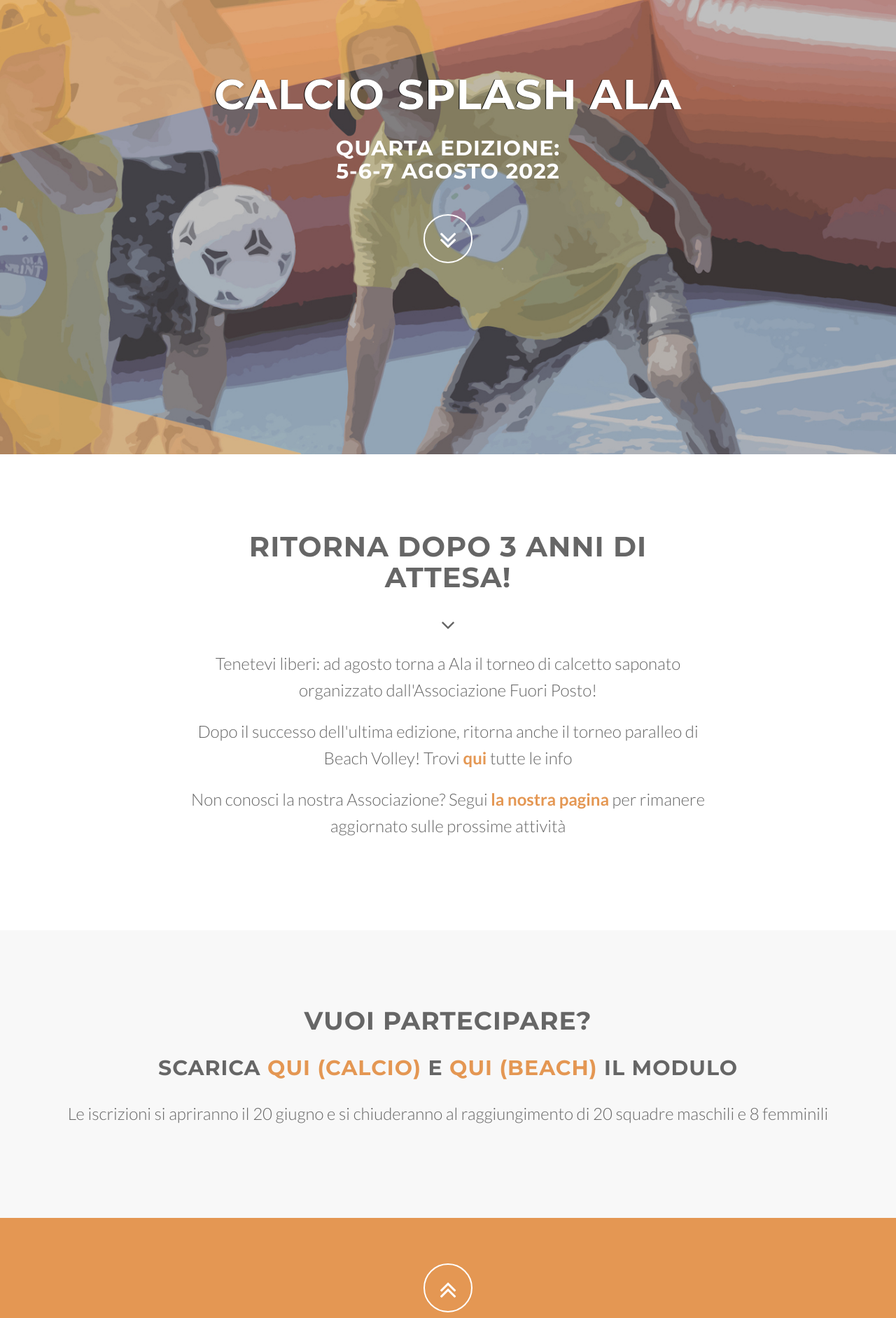
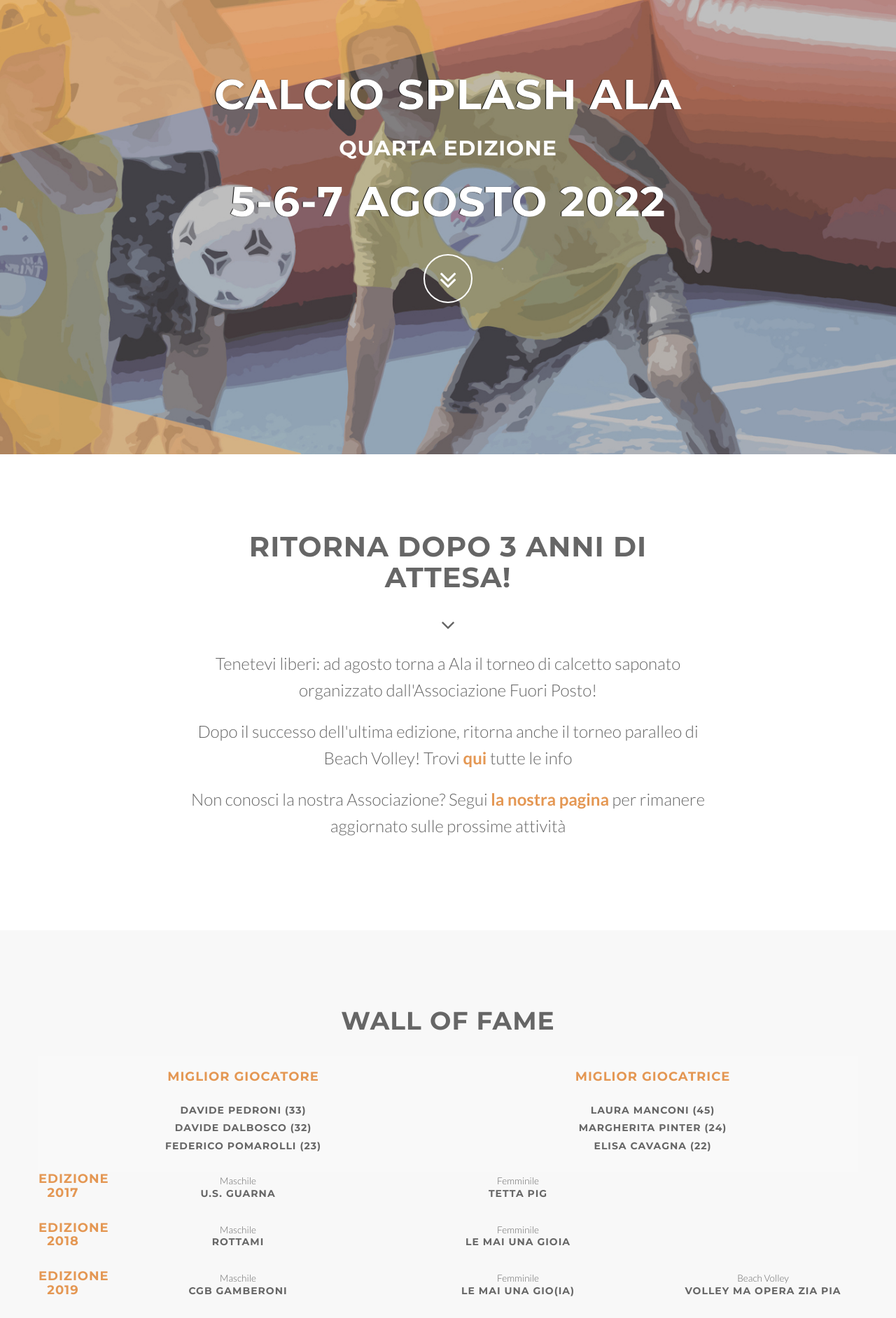
Before and after one commit to stellamargonar/calcio_splash, a Django app: page / in a window 1280 px wide. Shown: the part 151-2034 px from the top of the page at 70% size. Run offline with Django 3.2, Linux system fonts and the light colour scheme; some libraries are stand-ins or nearby versions.

Commit message:
wall of fame in home page

```diff
--- a/calcio_splash/static/css/custom.css
+++ b/calcio_splash/static/css/custom.css
@@ -248,3 +248,10 @@ table.group-rank {
     padding-right: 5px;
     font-size: 12px;
 }
+
+.team li {
+    list-style-type: none;
+}
+.team ul {
+    padding-inline-start: 0;
+}
--- a/calcio_splash/templates/index.html
+++ b/calcio_splash/templates/index.html
@@ -7,7 +7,8 @@
 
   <div class="slogan">
     <h2>CALCIO SPLASH ALA</h2>
-    <h3>Quarta Edizione: <br/> 5-6-7 Agosto 2022</h3>
+      <h3>Quarta Edizione</h3>
+      <h2>5-6-7 Agosto 2022</h2>
   </div>
   <div class="page-scroll">
     <a href="#programma" class="btn btn-circle">
@@ -20,11 +21,11 @@
 {% block content %}
     <!-- Section: Programma -->
     <section class="home-section" id="programma">
+        <div class="wow bounceInDown" data-wow-delay="0.4s">
             <div class="heading-about text-center">
                 <div class="container">
                     <div class="row">
                         <div class="col-lg-8 col-lg-offset-2">
-          <div class="wow bounceInDown" data-wow-delay="0.4s">
                             <div class="section-heading">
                                 <h2>Ritorna dopo 3 anni di attesa!</h2>
                                 <i class="fa fa-2x fa-angle-down"></i>
@@ -33,14 +34,17 @@
                     </div>
                 </div>
             </div>
-  </div>
         <div class="container">
             <div class="row programma">
                 <div class="col-xs-12 col-md-8 col-md-offset-2">
-        <p>Tenetevi liberi: ad agosto torna a Ala il torneo di calcetto saponato organizzato dall'Associazione Fuori Posto!</p>
-          <p>Dopo il successo dell'ultima edizione, ritorna anche il torneo paralleo di Beach Volley! Trovi <b><a href="/iscrizioni">qui</a></b> tutte le info</p>
-        <p>Non conosci la nostra Associazione? Segui <b><a href="https://www.facebook.com/AssociazioneFuoriPosto/">la
+                    <p>Tenetevi liberi: ad agosto torna a Ala il torneo di calcetto saponato organizzato
+                        dall'Associazione Fuori Posto!</p>
+                    <p>Dopo il successo dell'ultima edizione, ritorna anche il torneo paralleo di Beach Volley! Trovi
+                        <b><a href="/iscrizioni">qui</a></b> tutte le info</p>
+                    <p>Non conosci la nostra Associazione? Segui <b><a
+                            href="https://www.facebook.com/AssociazioneFuoriPosto/">la
                         nostra pagina</a></b> per rimanere aggiornato sulle prossime attività</p>
+                </div>
             </div>
         </div>
         </div>
@@ -49,6 +53,65 @@
 
 
     <section class="home-section bg-gray">
+        <div class="heading-about text-center">
+            <div class="container">
+                <div class="row programma">
+                    <h1>Wall of Fame</h1>
+                    <div class="wow bounceInUp" data-wow-delay="0.2s">
+                        <div class="col-md-6 team boxed-grey">
+                            <div class="inner">
+                                <h4><a href="{% url 'albomarcatori' 'M' %}">Miglior Giocatore</a></h4>
+                                <ul>
+                                    <li><h5>Davide Pedroni (33)</h5></li>
+                                    <li><h5>Davide Dalbosco (32)</h5></li>
+                                    <li><h5>Federico Pomarolli (23)</h5></li>
+                                </ul>
+                            </div>
+                        </div>
+                        <div class="col-md-6 team boxed-grey">
+                            <div class="inner">
+                                <h4><a href="{% url 'albomarcatori' 'F' %}">Miglior Giocatrice</a></h4>
+                                <ul>
+                                    <li><h5>Laura Manconi (45)</h5></li>
+                                    <li><h5>Margherita Pinter (24)</h5></li>
+                                    <li><h5>Elisa Cavagna (22)</h5></li>
+                                </ul>
+                            </div>
+                        </div>
+                    </div>
+                    <div class="wow bounceInUp">
+                    <div class="row" data-wow-delay="0.2s">
+                        <div class="col-md-1">
+                            <h4><a href="{% url 'albo' 2017 %}">Edizione 2017</a></h4>
+                        </div>
+                        <div class="col-md-4"><small>Maschile</small><h5>U.S. GUARNA</h5></div>
+                        <div class="col-md-4"><small>Femminile</small><h5>TETTA PIG</h5></div>
+                    </div>
+
+                    <div class="row" data-wow-delay="0.2s">
+                        <div class="col-md-1">
+                            <h4><a href="{% url 'albo' 2018 %}">Edizione 2018</a></h4>
+                        </div>
+                        <div class="col-md-4"><small>Maschile</small><h5>ROTTAMI</h5></div>
+                        <div class="col-md-4"><small>Femminile</small><h5>LE MAI UNA GIOIA</h5></div>
+                    </div>
+
+
+                    <div class="row wow" data-wow-delay="0.2s">
+                        <div class="col-md-1">
+                            <h4><a href="{% url 'albo' 2019 %}">Edizione 2019</a></h4>
+                        </div>
+                        <div class="col-md-4"><small>Maschile</small><h5>CGB GAMBERONI</h5></div>
+                        <div class="col-md-4"><small>Femminile</small><h5>LE MAI UNA GIO(IA)</h5></div>
+                        <div class="col-md-3"><small>Beach Volley</small><h5>VOLLEY MA OPERA ZIA PIA</h5></div>
+                    </div>
+</div>
+                </div>
+            </div>
+        </div>
+    </section>
+
+<section class="home-section">
   <div class="heading-about text-center">
     <div class="container">
       <div class="row programma">
@@ -61,6 +124,9 @@
     </div>
   </div>
 </section>
+
+
+
 
 {##}
 {#<section class="home-section ">#}
```
Lines whose indentation alone changed are shown as unchanged.
